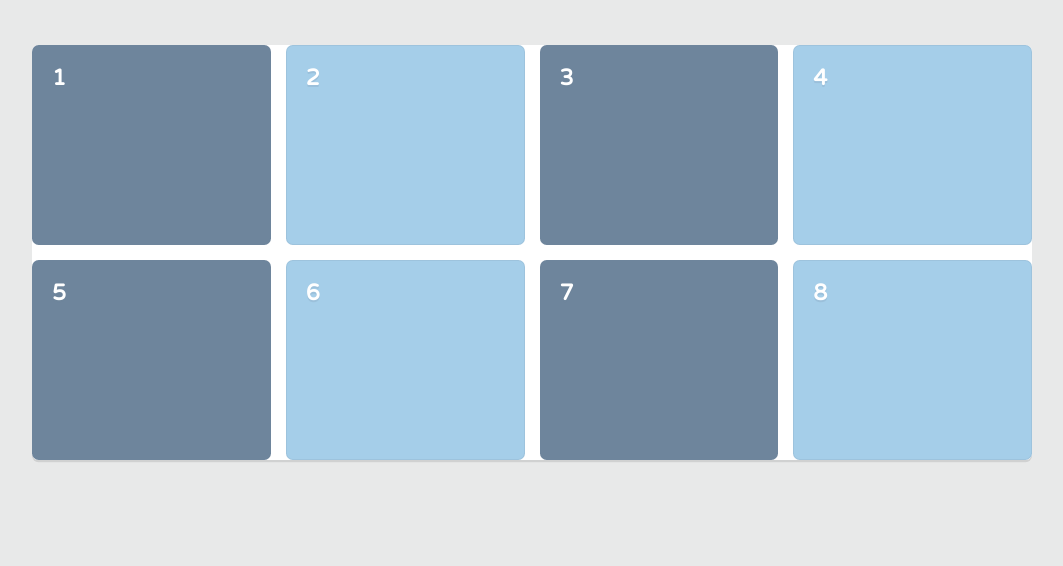
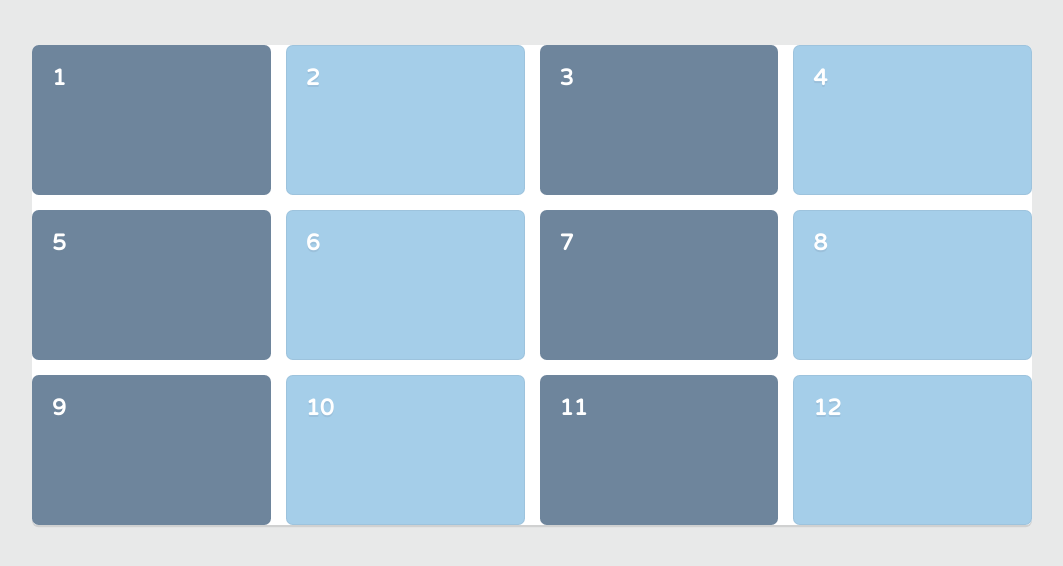
Before and after one commit to jordanmor/css-grid-layout, a plain HTML site: page index.html in a window 1280 px wide. Shown: the whole page, without its empty margins (108-1171 px from the left). Drawn offline with Linux system fonts and the light colour scheme.

Commit message:
Update grid to account for more implicit rows

```diff
--- a/css/grid.css
+++ b/css/grid.css
@@ -6,6 +6,6 @@
 	max-width: 1000px;
 	display: grid;
 	grid-template-columns: repeat(auto-fit, minmax(200px, 1fr));
-	grid-template-rows: repeat(2, 200px);
+	grid-auto-rows: minmax(150px, auto);
 	grid-gap: 15px;
 }
--- a/index.html
+++ b/index.html
@@ -19,6 +19,10 @@
 			<div class="item">6</div>
 			<div class="item">7</div>
 			<div class="item">8</div>
+			<div class="item">9</div>
+			<div class="item">10</div>
+			<div class="item">11</div>
+			<div class="item">12</div>
 		</div>
 	</body>
 </html>
```
